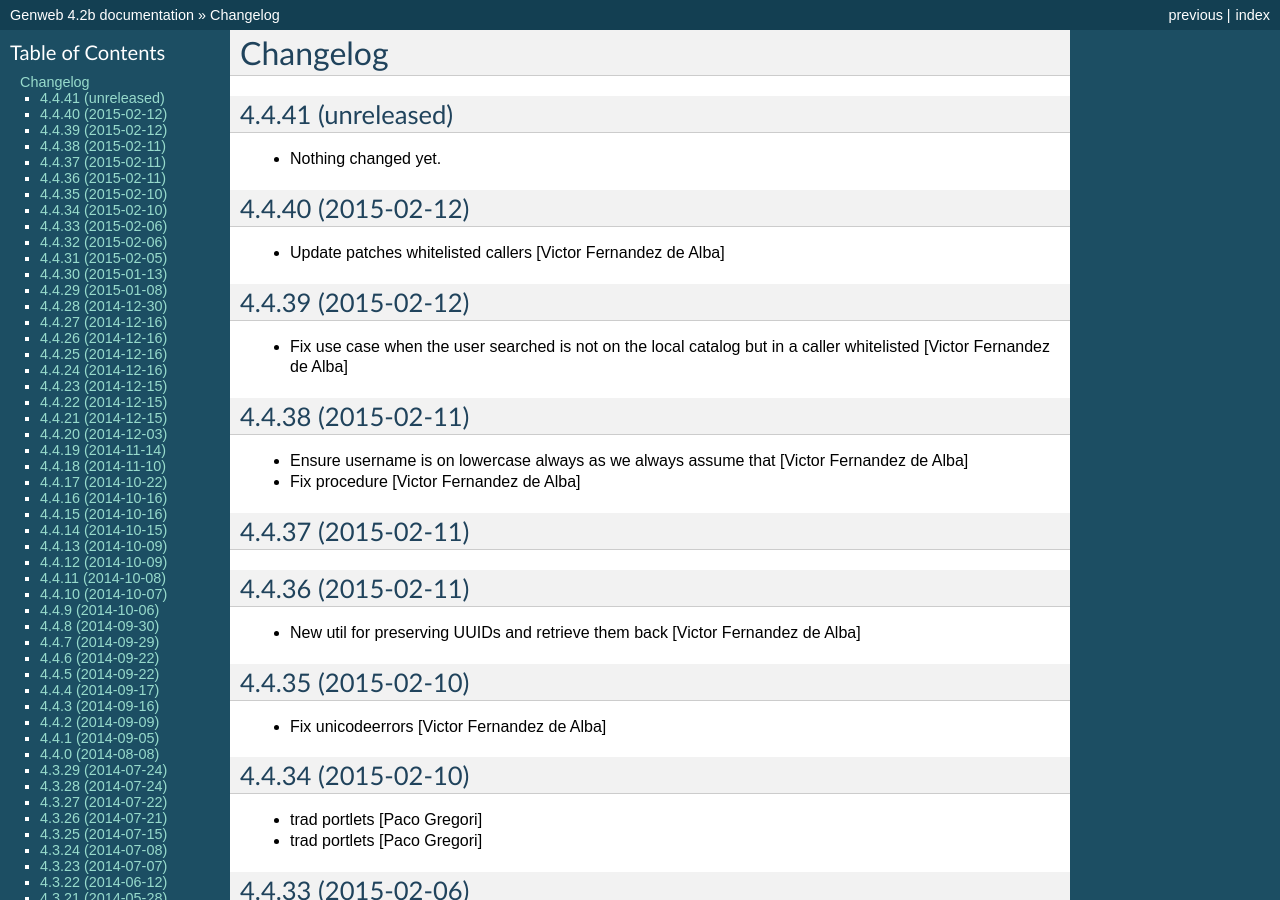
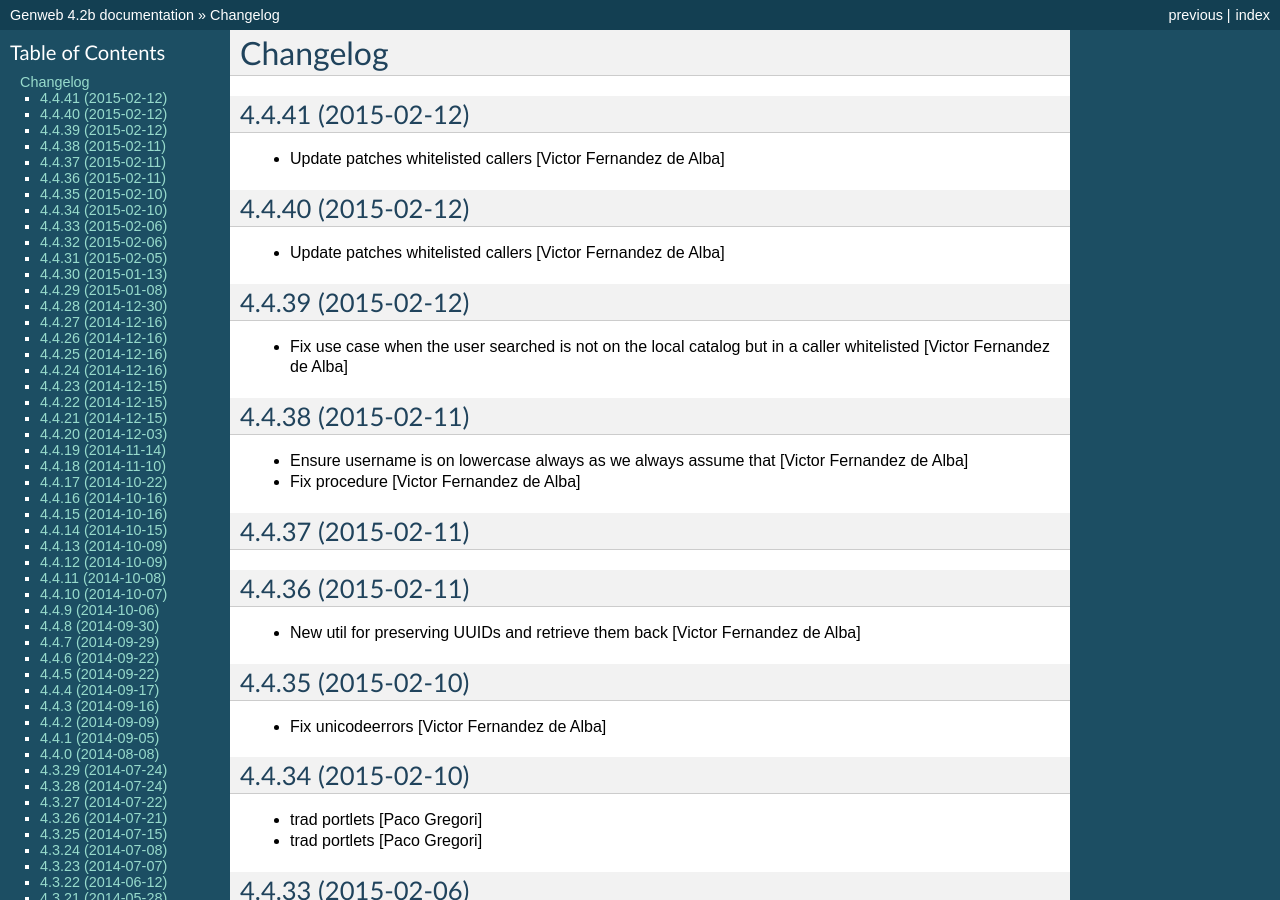
Before and after one commit to UPCnet/genweb.core, a Sphinx documentation site: the page built from docs/HISTORY.rst, in a window 1280 px wide and 900 px high. Built offline with Sphinx 7.4.7, drawn with Linux system fonts in a browser that asks for light colours.

Commit message:
Preparing release 4.4.41

```diff
--- a/docs/HISTORY.rst
+++ b/docs/HISTORY.rst
@@ -1,11 +1,10 @@
 Changelog
 =========
 
-4.4.41 (unreleased)
+4.4.41 (2015-02-12)
 -------------------
 
-- Nothing changed yet.
-
+* Update patches whitelisted callers [Victor Fernandez de Alba]
 
 4.4.40 (2015-02-12)
 -------------------
--- a/setup.py
+++ b/setup.py
@@ -1,7 +1,7 @@
 from setuptools import setup, find_packages
 import os
 
-version = '4.4.41.dev0'
+version = '4.4.41'
 
 README = open("README.rst").read()
 HISTORY = open(os.path.join("docs", "HISTORY.rst")).read()
```
